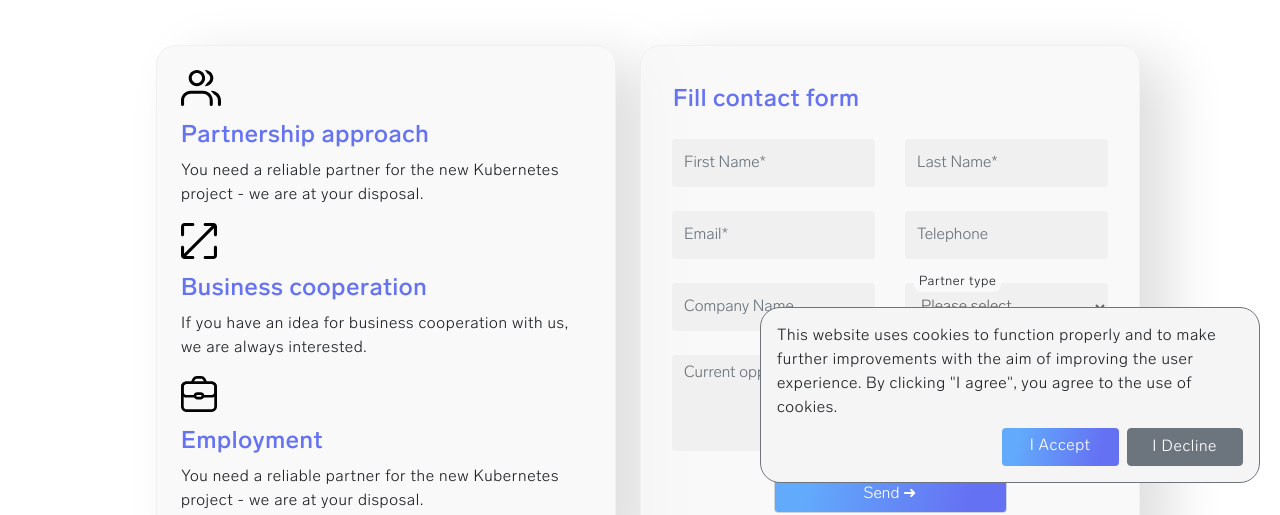
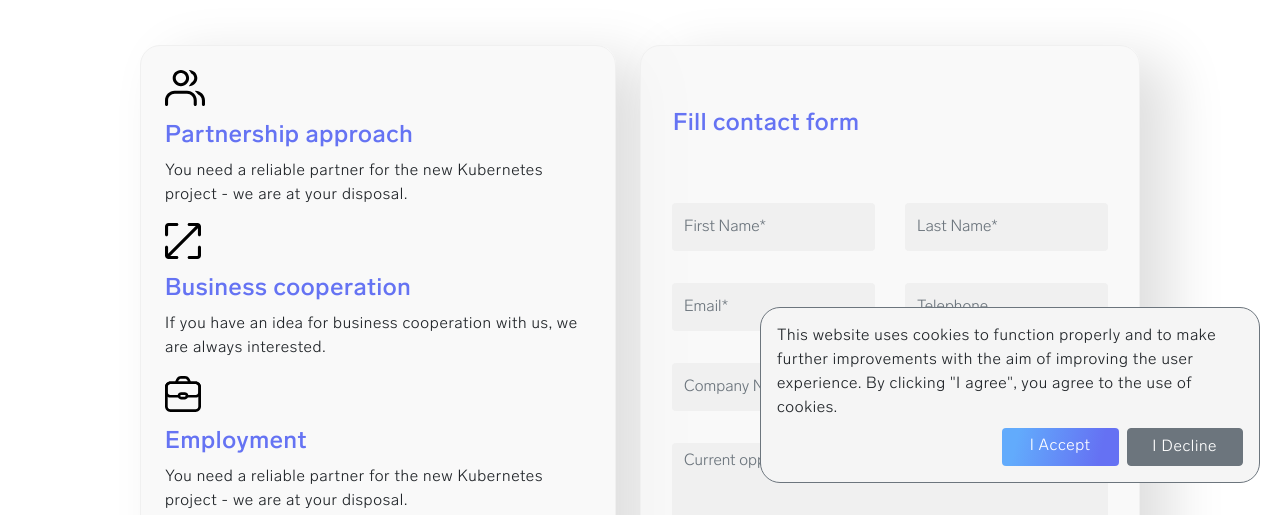
Before and after one commit to MSevic/MSevic.github.io, a plain HTML site: page en/contact.html in a window 1280 px wide. Shown: the part 297-812 px from the top of the page. Drawn offline with Linux system fonts and the light colour scheme; files whose address does not match are found by name.

Commit message:
alignment

```diff
--- a/en/contact.html
+++ b/en/contact.html
@@ -128,8 +128,8 @@
             <h2 class="h2">Get in touch with us</h2>
             <p>We are here to help. Fill out this form and we will get back to you quickly.</p>
         </div>
-        <div class="row">
-            <div class="col-12 col-md-6 pr-0 pl-3">
+        <div class="row mb-5">
+            <div class="col-12 col-md-6 px-0">
                 <div class="p-4 mr-4 contact-card">
                     <div class="mb-3">
                         <img class="icon mb-3" src="/img/icons/people.svg">
@@ -150,39 +150,39 @@
             </div>
 
 
-            <div class="col-12 col-md-6 pr-0 px-0">
+            <div class="col-12 col-md-6 px-0">
                 <div class="contact-card h-100 p-3 d-flex">
                     <div>
-                        <h4 class="h4 px-3 my-4 text-cloud">Fill contact form</h4>
+                        <h4 class="h4 px-3 my-5 text-cloud">Fill contact form</h4>
                         <form action="/contact" class="my-auto">
                             <div>
                                 <input type="hidden" value="en">
                                 <div class="row">
-                                    <div class="col-12 col-md-6 mb-4">
+                                    <div class="col-12 col-md-6 my-3">
                                         <input class="form-control contact-input" type="text" name="name" required
                                                placeholder="First Name*">
                                     </div>
-                                    <div class="col-12 col-md-6 mb-4">
+                                    <div class="col-12 col-md-6 my-3">
                                         <input class="form-control contact-input" type="text" name="surname" required
                                                placeholder="Last Name*">
                                     </div>
                                 </div>
                                 <div class="row">
-                                    <div class="col-12 col-md-6 mb-4">
+                                    <div class="col-12 col-md-6 my-3">
                                         <input class="form-control contact-input" type="email" name="email" required
                                                placeholder="Email*">
                                     </div>
-                                    <div class="col-12 col-md-6 mb-4">
+                                    <div class="col-12 col-md-6 my-3">
                                         <input class="form-control contact-input" type="tel" name="tel"
                                                placeholder="Telephone">
                                     </div>
                                 </div>
                                 <div class="row">
-                                    <div class="col-12 col-md-6 mb-4 d-flex">
+                                    <div class="col-12 col-md-6 my-3 d-flex">
                                         <input class="form-control contact-input mt-auto" type="text" name="companyName"
                                                placeholder="Company Name">
                                     </div>
-                                    <div class="col-12 col-md-6 mb-4 position-relative">
+                                    <div class="col-12 col-md-6 my-3 position-relative">
                                         <label class="position-absolute contact-label"
                                                for="partnership">Partner type</label>
                                         <select name="partnership" class="form-control contact-input">
@@ -194,13 +194,14 @@
                                     </div>
                                 </div>
                                 <div class="row my-auto">
-                                    <div class="col-12 mb-4">
-                                <textarea class="form-control contact-input contact-input-textarea" name="komentar"
-                                          cols="4"
-                                          placeholder="Current opportunity"></textarea>
+                                    <div class="col-12 my-3">
+                                        <textarea class="form-control contact-input contact-input-textarea"
+                                                  name="komentar"
+                                                  cols="4"
+                                                  placeholder="Current opportunity"></textarea>
                                     </div>
                                 </div>
-                                <div class="d-flex w-100">
+                                <div class="d-flex w-100 my-3">
                                     <input type="submit" style="color: white !important;"
                                            class="m-auto bg-white w-50 form-control blue-gradient rounded"
                                            value="Send ➜">
```
Also changed, not shown: sr/kontakt.html (+16 -15 lines).
